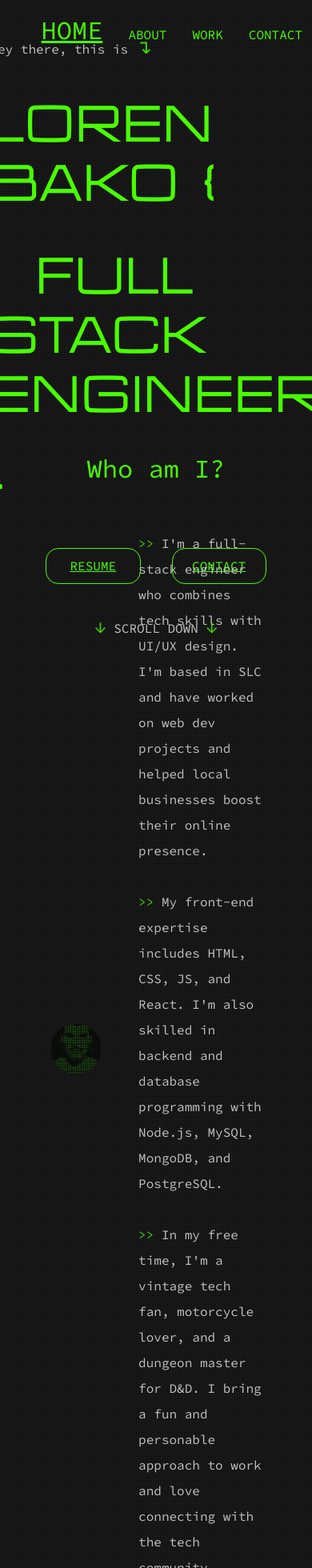
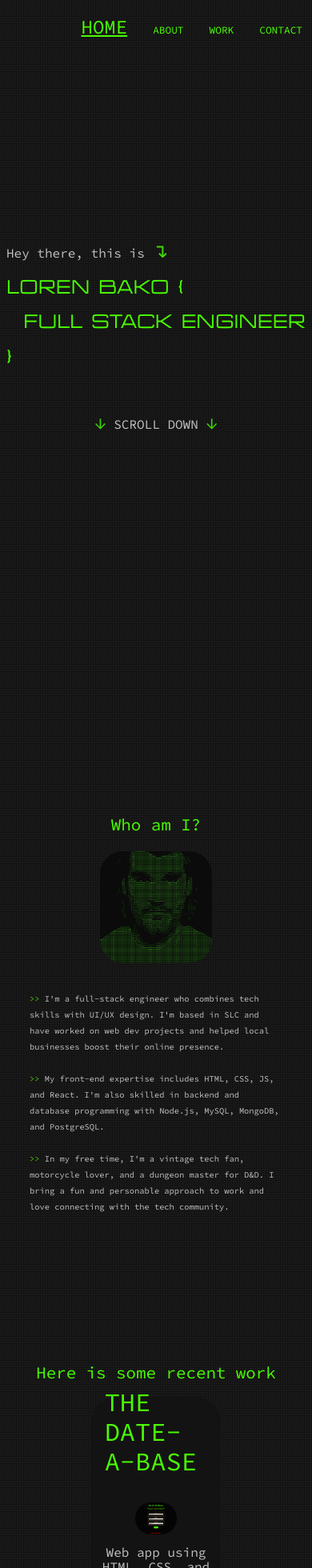
Before and after one commit to lbako801/loren-portfolio, a React (Create React App) app: page / in a window 390 px wide. Shown: the top 1960 px of the page at 80% size. Built offline with nearby package versions, Linux system fonts and the light colour scheme.

Commit message:
yet another complete CSS and class overhaul. Changed relative sizing and added media queries

```diff
--- a/src/components/about/about.css
+++ b/src/components/about/about.css
@@ -11,12 +11,11 @@
     display: flex;
     flex-direction: row;
     align-items: center;
-    justify-content: space-around;
-    line-height: 2rem;
+    justify-content: space-evenly;
 }
 
 .image-1 {
-    width: 20%;
+    width: 30%;
     border-radius: 2rem;
     border: solid transparent;
     transition: var(--transition);
@@ -29,13 +28,57 @@
 }
 
 
-.about-info{
+.about-info-container{
     text-align: left;
     width: 50%;
-    font-size: 1rem;
+    font-size: 1.5rem;
+    line-height: 2rem;
+}
+
+.about-info {
+    text-align: left;
 }
 
 .line-break {
     color: var(--color-primary);
     animation: var(--blinker);
 }
+
+@media screen and (max-width: 1024px) {
+
+  .about-info {
+    font-size: 0.75rem;
+  }
+
+  .image-1 {
+    width: 40%;
+
+}
+
+}
+
+@media screen and (max-width: 600px) {
+
+    .about-info {
+        font-size: 0.65rem;
+        line-height: 1.25rem;
+      }
+
+      .image-1 {
+        width: 40%;
+
+    }
+
+    .about-content {
+        width: 90%;
+        display: flex;
+        flex-direction: column;
+        align-items: center;
+        justify-content: space-evenly;
+    }
+
+    .about-info-container{
+        width: 90%;
+    }
+
+}
--- a/src/components/about/about.jsx
+++ b/src/components/about/about.jsx
@@ -9,9 +9,12 @@ const About = () => {
       <h2>Who am I?</h2>
 
       <div className='about-content'>
-        <img src={PIC} className='image-1'/>
+        <img src={PIC} className='image-1' />
 
+        <div className='about-info-container'>
         <p className='about-info'><span className='line-break'>>></span> I'm a full-stack engineer who combines tech skills with UI/UX design. I'm based in SLC and have worked on web dev projects and helped local businesses boost their online presence.<br></br><br></br><span className='line-break'>>></span> My front-end expertise includes HTML, CSS, JS, and React. I'm also skilled in backend and database programming with Node.js, MySQL, MongoDB, and PostgreSQL.<br></br><br></br><span className='line-break'>>></span> In my free time, I'm a vintage tech fan, motorcycle lover, and a dungeon master for D&D. I bring a fun and personable approach to work and love connecting with the tech community.</p>
+        </div>
+
       </div>
 
     </section>
--- a/src/components/contact/contact.css
+++ b/src/components/contact/contact.css
@@ -16,6 +16,7 @@
     align-items: center;
     justify-content: center;
     text-align: center;
+    width: 50%;
 }
 
 h2 {
@@ -31,6 +32,14 @@ h3 {
 .contact-container {
     display: flex;
     width: 100%;
+}
+
+.cta-btns {
+    width: 100%;
+    display: flex;
+    justify-content: center;
+    align-items: center;
+    gap: 1rem;
 }
 
 form {
@@ -80,3 +89,32 @@ input, textarea {
     gap: 4rem;
     margin-top: 2rem;
 }
+
+@media screen and (max-width: 1024px) {
+    .btn {
+        font-size: 1rem;
+    }
+}
+
+@media screen and (max-width: 600px) {
+
+    h2 {
+        justify-content: center;
+        font-size: 1.3rem;
+    }
+
+    h3 {
+        color: var(--color-secondary);
+        font-weight: 500;
+        font-size: 1rem;
+    }
+
+    .btn {
+        font-size: 0.5rem;
+    }
+
+    input, textarea {
+        width: 80%;
+        font-size: 0.75rem;
+    }
+}
--- a/src/components/contact/contact.jsx
+++ b/src/components/contact/contact.jsx
@@ -3,27 +3,22 @@ import { useRef } from 'react';
 import emailjs from 'emailjs-com';
 import { BsGithub } from 'react-icons/bs'
 import { BsLinkedin } from 'react-icons/bs'
+import Resume from '../../assets/loren-bako-resume.pdf'
 import './contact.css'
-
 const Contact = () => {
   const form = useRef();
-
   const sendEmail = (e) => {
     e.preventDefault();
-
     emailjs.sendForm('service_j45ll7o', 'template_be3l9mp', form.current, 'ry-gxAoEt6NLgPZO9')
-
     e.target.reset()
-
   };
-
   return (
     <section id='contact'>
       <div className='contact-headers'>
-        <h3>Think I might be the right fit?</h3>
-        <h2>EMAIL ME</h2>
+        <h3>Think I might be the right fit? Take this...</h3>
+        <a href={Resume} rel="noreferrer" target='_blank' className="btn">RESUME</a>
+        <h2>AND EMAIL ME</h2>
       </div>
-
       <div className='container contact-container'>
         <form ref={form} onSubmit={sendEmail}>
           <input type='text' name='name' placeholder='Your Full Name' required></input>
@@ -39,5 +34,4 @@ const Contact = () => {
     </section>
   )
 }
-
 export default Contact
--- a/src/components/landing/Landing.jsx
+++ b/src/components/landing/Landing.jsx
@@ -1,5 +1,5 @@
 import React from "react";
-import Resume from '../../assets/loren-bako-resume.pdf'
+
 import "./landing.css";
 
 const Landing = () => {
@@ -11,10 +11,6 @@ const Landing = () => {
         <h1>&nbsp;&nbsp;FULL STACK ENGINEER</h1>
         <h1>&#125;</h1>
       </div>
-      <div className="cta-btns">
-        <a href={Resume} rel="noreferrer" target='_blank' className="btn">RESUME</a>
-        <a href="#contact" className="btn">CONTACT</a>
-      </div>
       <p><span className="blink">&#8595;</span>&nbsp;SCROLL DOWN&nbsp;<span className="blink">&#8595;</span></p>
     </section>
   );
--- a/src/components/landing/landing.css
+++ b/src/components/landing/landing.css
@@ -22,17 +22,24 @@
     font-size: 1.5rem;
 }
 
-.cta-btns {
-    width: 100%;
-    display: flex;
-    justify-content: center;
-    align-items: center;
-    gap: 10%;
-}
-
 p {
     text-align: center;
     font-family: 'Source Code Pro';
     color: var(--color-secondary);
     margin-top: 10%;
+    align-items: flex-end;
 }
+
+@media screen and (max-width: 1024px) {
+    .intro>h1 {
+        font-family: 'radiotechnika';
+        font-size: 2.3rem;
+    }
+}
+
+@media screen and (max-width: 600px) {
+    .intro>h1 {
+        font-family: 'radiotechnika';
+        font-size: 1.5rem;
+    }
+}
--- a/src/components/nav/nav.css
+++ b/src/components/nav/nav.css
@@ -22,11 +22,33 @@ nav>a {
 
 nav>a:hover {
     animation: var(--blinker);
-    font-size: 2rem;
+    font-size: 150%;
     transition: var(--transition);
 }
 
 nav>a.active{
     text-decoration: underline;
-    font-size: 200%;
+    font-size: 150%;
 }
+
+@media screen and (max-width: 1024px) {
+    nav>a {
+        text-decoration: none;
+        font-family: 'source code pro';
+        color: var(--color-primary);
+        padding-right: 2rem;
+        font-size: 0.5rem;
+        transition: var(--transition);
+    }
+}
+
+@media screen and (max-width: 600px) {
+    nav>a {
+        text-decoration: none;
+        font-family: 'source code pro';
+        color: var(--color-primary);
+        padding-right: 2rem;
+        font-size: 0.8rem;
+        transition: var(--transition);
+    }
+}
--- a/src/components/work/work.css
+++ b/src/components/work/work.css
@@ -1,3 +1,57 @@
 .work-section {
     height: 100vh;
+    display: flex;
+    flex-direction: column;
+    align-items: center;
+    justify-content: center;
 }
+
+.work-card-container {
+  height: 100%;
+  display: flex;
+  flex-wrap: wrap;
+  flex-direction: row;
+  justify-content: space-around;
+
+}
+
+.work-card {
+    display: flex;
+    flex-direction: column;
+    align-items: center;
+    justify-content: center;
+    background-color: var(--color-bg);
+    width: 33%;
+    border-radius: 2rem;
+    height: 50%;
+    padding: 1rem;
+    border: 0.1rem solid transparent;
+    transition: var(--transition);
+}
+
+.work-card:hover {
+    border: 0.1rem solid var(--color-primary);
+    transition: var(--transition);
+    background-color: transparent;
+}
+
+.work-card>h3 {
+    font-family: 'Source Code Pro';
+    font-size: 2rem;
+    color: var(--color-primary);
+}
+
+.work-card>img {
+    width: 40%;
+    border-radius: 2rem;
+}
+
+.work-btns {
+    display: flex;
+    justify-content: center;
+    align-items: center;
+    flex-direction: row;
+    gap: 1rem;
+    padding: 1rem;
+    width: 100%;
+}
--- a/src/components/work/work.jsx
+++ b/src/components/work/work.jsx
@@ -1,11 +1,27 @@
 import React from 'react'
 import './work.css'
-import TDBSS from '../../assets/tdb-img.jpg'
+import TDBSS from '../../assets/images/Date-A-Base.png'
 
 const Work = () => {
   return (
     <section id='work' className='work-section'>
+      <h2>Here is some recent work</h2>
 
+      <div className='work-card-container'>
+
+        <div className='work-card'>
+          <h3>THE DATE-A-BASE</h3>
+          <img src={TDBSS} />
+          <p>Web app using HTML, CSS, and JavaScript to provide couples with meal, drink, and movie
+            recommendations, complete with detailed information and pictures
+          </p>
+          <div className='work-btns'>
+            <a href='https://github.com/lbako801/The-Date-a-base/tree/develop' target='_blank' rel='noreferrer' className='btn'>CODE</a>
+            <a href='https://lbako801.github.io/The-Date-a-base/' target='_blank' rel='noreferrer' className='btn'>DEMO</a>
+          </div>
+        </div>
+
+      </div>
     </section>
   )
 }
--- a/src/index.css
+++ b/src/index.css
@@ -57,6 +57,7 @@ body {
     transition: var(--transition);
     font-family:'Source Code Pro', monospace;
     background: none;
+    text-decoration: none;
 }
 
 .btn:hover {
```
Also changed, not shown: src/assets/images/Date-A-Base.png (added), src/assets/tdb-img.jpg (deleted).
